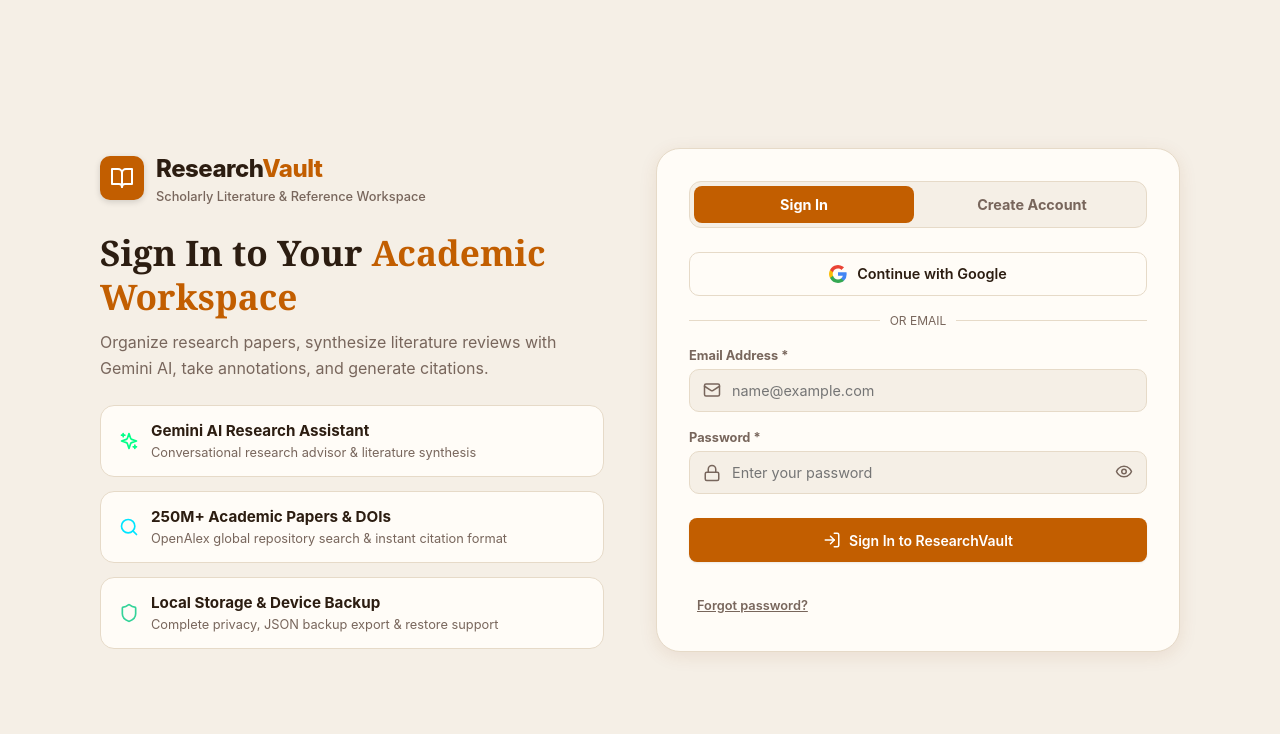
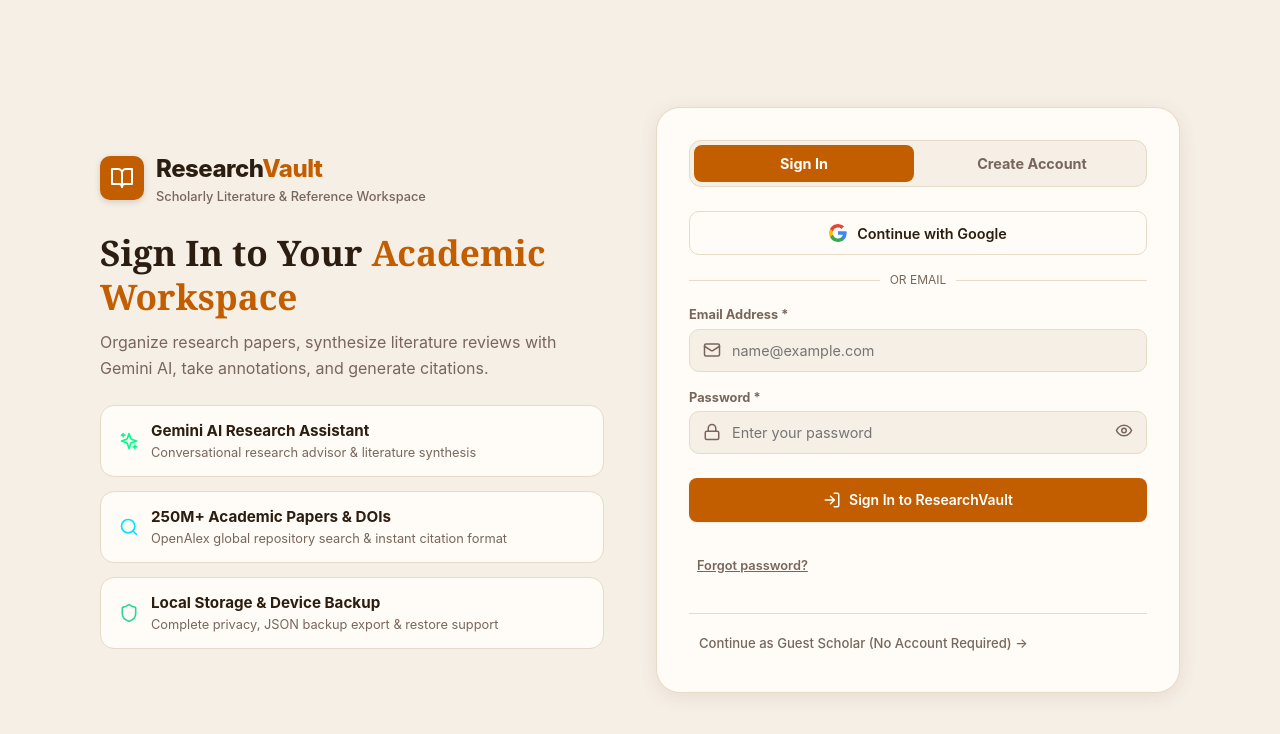
Before and after one commit to Awuah6323/researchvault, a React (Vite) app: page /#home in a window 1280 px wide. Shown: the top 734 px of the page. Built offline with nearby package versions, Linux system fonts and the light colour scheme; no server answers; a web font is replaced by a local one.

Commit message:
fix(auth): fix submit button label and provide rate limit bypass with local/guest scholar access

```diff
--- a/public/sw.js
+++ b/public/sw.js
@@ -1,5 +1,5 @@
 // public/sw.js - Service worker offline cache shell
-const VERSION = 'v3';
+const VERSION = 'v4';
 
 // Split so a version bump can discard immutable bundles without throwing away
 // the shell that serves the offline page.
--- a/src/components/AuthModal.jsx
+++ b/src/components/AuthModal.jsx
@@ -1,5 +1,5 @@
 import React, { useState } from 'react';
-import { X, LogIn, UserPlus, Shield, Check, Lock, Mail, User, Building } from 'lucide-react';
+import { X, LogIn, UserPlus, Shield, Check, Lock, Mail, User, Building, Loader2 } from 'lucide-react';
 import { storage } from '../services/storage';
 import Modal from './Modal';
 
@@ -66,7 +66,9 @@
       }
     } catch (err) {
       const msg = err && err.message ? err.message : '';
-      if (err?.name === 'BackendUnavailableError' || /unreachable|not configured/i.test(msg)) {
+      if (/rate limit|too many requests|over_email_send_rate_limit/i.test(msg)) {
+        setError('Too many attempts in a short time. Cloud email sending is temporarily rate-limited.');
+      } else if (err?.name === 'BackendUnavailableError' || /unreachable|not configured/i.test(msg)) {
         setError('Cloud sync is not configured. Add VITE_SUPABASE_URL and VITE_SUPABASE_ANON_KEY to your .env file.');
       } else {
         setError(msg || 'Could not sign you in. Please try again.');
@@ -331,7 +333,10 @@
             }}
           >
             {submitting ? (
-              <span>Syncing Vault...</span>
+              <span style={{ display: 'inline-flex', alignItems: 'center', gap: '8px' }}>
+                <Loader2 size={18} className="animate-spin" aria-hidden="true" />
+                <span>{mode === 'login' ? 'Signing In...' : 'Creating Scholar Account...'}</span>
+              </span>
             ) : mode === 'login' ? (
               <>
                 <LogIn size={18} aria-hidden="true" />
--- a/src/pages/AuthPage.jsx
+++ b/src/pages/AuthPage.jsx
@@ -12,6 +12,7 @@
   Check,
   Eye,
   EyeOff,
+  Loader2,
 } from 'lucide-react';
 import { storage } from '../services/storage';
 
@@ -36,8 +37,8 @@
   if (/Password should be at least|password.*6 characters/i.test(raw)) {
     return 'Please choose a longer password (at least 8 characters).';
   }
-  if (/rate limit|too many requests/i.test(raw)) {
-    return 'Too many attempts in a short time. Wait a minute and try again.';
+  if (/rate limit|too many requests|over_email_send_rate_limit/i.test(raw)) {
+    return 'Too many attempts in a short time. Cloud email sending is temporarily rate-limited. You can wait a minute or continue as a Local Scholar below.';
   }
   if (err?.name === 'BackendUnavailableError' || /fetch|network|Failed to fetch|NetworkError|timeout|unreachable|not configured/i.test(raw)) {
     return 'Cloud sync is not configured on this local server. Add VITE_SUPABASE_URL and VITE_SUPABASE_ANON_KEY to your .env file.';
@@ -63,6 +64,39 @@
   const [googleLoading, setGoogleLoading] = useState(false);
 
   const [submitting, setSubmitting] = useState(false);
+
+  const isRateLimited = Boolean(
+    error && /rate limit|too many attempts|too many requests|over_email_send_rate_limit/i.test(error)
+  );
+
+  const handleContinueLocal = () => {
+    try {
+      const profile = storage.continueAsLocalUser({
+        name: name.trim() || 'Scholar',
+        email: email.trim() || `scholar_${Date.now()}@researchvault.local`,
+        institution: institution.trim() || 'University / Institution',
+        fieldOfStudy: fieldOfStudy.trim() || 'General Research'
+      });
+      setSuccess(`Entering vault as Local Scholar (${profile.name})...`);
+      setTimeout(() => {
+        onLoginSuccess(profile);
+      }, 250);
+    } catch (e) {
+      console.error('Error entering local mode:', e);
+    }
+  };
+
+  const handleContinueGuest = () => {
+    try {
+      const profile = storage.continueAsGuest();
+      setSuccess('Entering vault as Guest Scholar...');
+      setTimeout(() => {
+        onLoginSuccess(profile);
+      }, 250);
+    } catch (e) {
+      console.error('Error entering guest mode:', e);
+    }
+  };
 
   /**
    * Google sign-in, handed off to Supabase.
@@ -740,19 +774,42 @@
               role="alert"
               style={{
                 padding: '12px 14px',
-
                 borderRadius: '10px',
-
                 backgroundColor: '#fee2e2',
-
                 color: '#991b1b',
-
                 fontSize: '0.85rem',
-
                 marginBottom: '16px',
+                lineHeight: 1.4,
               }}
             >
-              {error}
+              <div>{error}</div>
+              {isRateLimited && (
+                <div style={{ marginTop: '10px' }}>
+                  <button
+                    type="button"
+                    onClick={handleContinueLocal}
+                    style={{
+                      width: '100%',
+                      padding: '8px 12px',
+                      borderRadius: '8px',
+                      backgroundColor: '#991b1b',
+                      color: '#ffffff',
+                      border: 'none',
+                      fontWeight: 600,
+                      fontSize: '0.82rem',
+                      cursor: 'pointer',
+                      display: 'flex',
+                      alignItems: 'center',
+                      justifyContent: 'center',
+                      gap: '6px',
+                      boxShadow: '0 2px 4px rgba(0,0,0,0.1)'
+                    }}
+                  >
+                    <Check size={15} aria-hidden="true" />
+                    <span>Enter as Local Scholar (Instant Access)</span>
+                  </button>
+                </div>
+              )}
             </div>
           )}
 
@@ -1207,7 +1264,10 @@
               }}
             >
               {submitting ? (
-                <span>Syncing Vault...</span>
+                <span style={{ display: 'inline-flex', alignItems: 'center', gap: '8px' }}>
+                  <Loader2 size={18} className="animate-spin" aria-hidden="true" />
+                  <span>{activeTab === 'login' ? 'Signing In...' : 'Creating Scholar Account...'}</span>
+                </span>
               ) : activeTab === 'login' ? (
                 <>
                   <LogIn size={18} aria-hidden="true" />
@@ -1246,6 +1306,38 @@
                 Forgot password?
               </button>
             )}
+
+            {/* GUEST ACCESS OPTION */}
+            <div
+              style={{
+                marginTop: '18px',
+                paddingTop: '14px',
+                borderTop: '1px solid var(--border-color, #1e293b)',
+                textAlign: 'center',
+              }}
+            >
+              <button
+                type="button"
+                onClick={handleContinueGuest}
+                disabled={submitting || googleLoading}
+                className="text-button"
+                style={{
+                  background: 'none',
+                  border: 'none',
+                  color: 'var(--text-muted, #94a3b8)',
+                  fontSize: '0.82rem',
+                  fontWeight: 500,
+                  cursor: submitting || googleLoading ? 'not-allowed' : 'pointer',
+                  padding: '6px 10px',
+                  display: 'inline-flex',
+                  alignItems: 'center',
+                  gap: '6px',
+                  borderRadius: '6px',
+                }}
+              >
+                <span>Continue as Guest Scholar (No Account Required) →</span>
+              </button>
+            </div>
           </form>
         </div>
       </div>
--- a/src/services/storage.js
+++ b/src/services/storage.js
@@ -780,7 +780,7 @@
       fieldOfStudy: user.fieldOfStudy || 'General Research',
       researchInterests: user.researchInterests || 'Literature Review',
       isAuthenticated: true,
-      isGuest: false,
+      isGuest: !!options.isGuest,
       // Recorded so the UI can say "this device isn't syncing" rather than
       // implying a cloud backup exists when it does not.
       localOnly: !!options.localOnly
@@ -791,6 +791,36 @@
       /* ignore */
     }
     this.saveProfile(profile, true);
+    return profile;
+  },
+
+  continueAsGuest(name = 'Guest Scholar', institution = 'Independent Researcher', fieldOfStudy = 'General Research') {
+    const guestUser = {
+      name: name.trim() || 'Guest Scholar',
+      email: 'guest_user@researchvault.local',
+      institution: institution.trim() || 'Independent Researcher',
+      fieldOfStudy: fieldOfStudy.trim() || 'General Research',
+      researchInterests: 'Academic Literature, Exploratory Research',
+      createdAt: nowIso()
+    };
+    this.cacheUserLocally(guestUser);
+    const profile = this.saveSession(guestUser, { localOnly: true, isGuest: true });
+    notifySyncListeners('local-only', this.getLastSyncTime());
+    return profile;
+  },
+
+  continueAsLocalUser({ name, email, institution, fieldOfStudy }) {
+    const userEmail = email && email.trim() ? email.trim().toLowerCase() : `scholar_${Date.now()}@researchvault.local`;
+    const user = createLocalOnlyUser({
+      name: name || 'Scholar',
+      email: userEmail,
+      institution: institution || 'University / Institution',
+      fieldOfStudy: fieldOfStudy || 'General Research'
+    });
+    this.cacheUserLocally(user);
+    const profile = this.saveSession(user, { localOnly: true });
+    notifySyncListeners('local-only', this.getLastSyncTime());
+    return profile;
   },
 
   getSession() {
```
